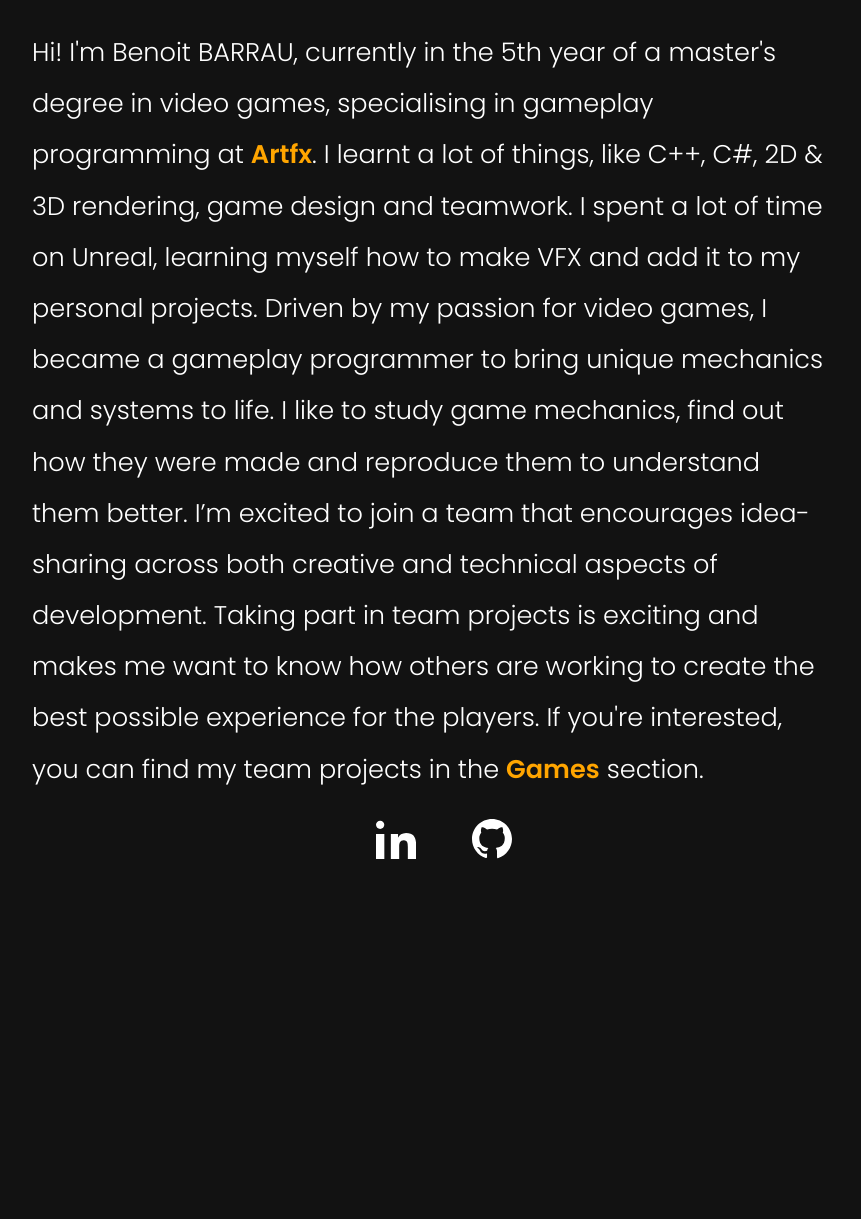
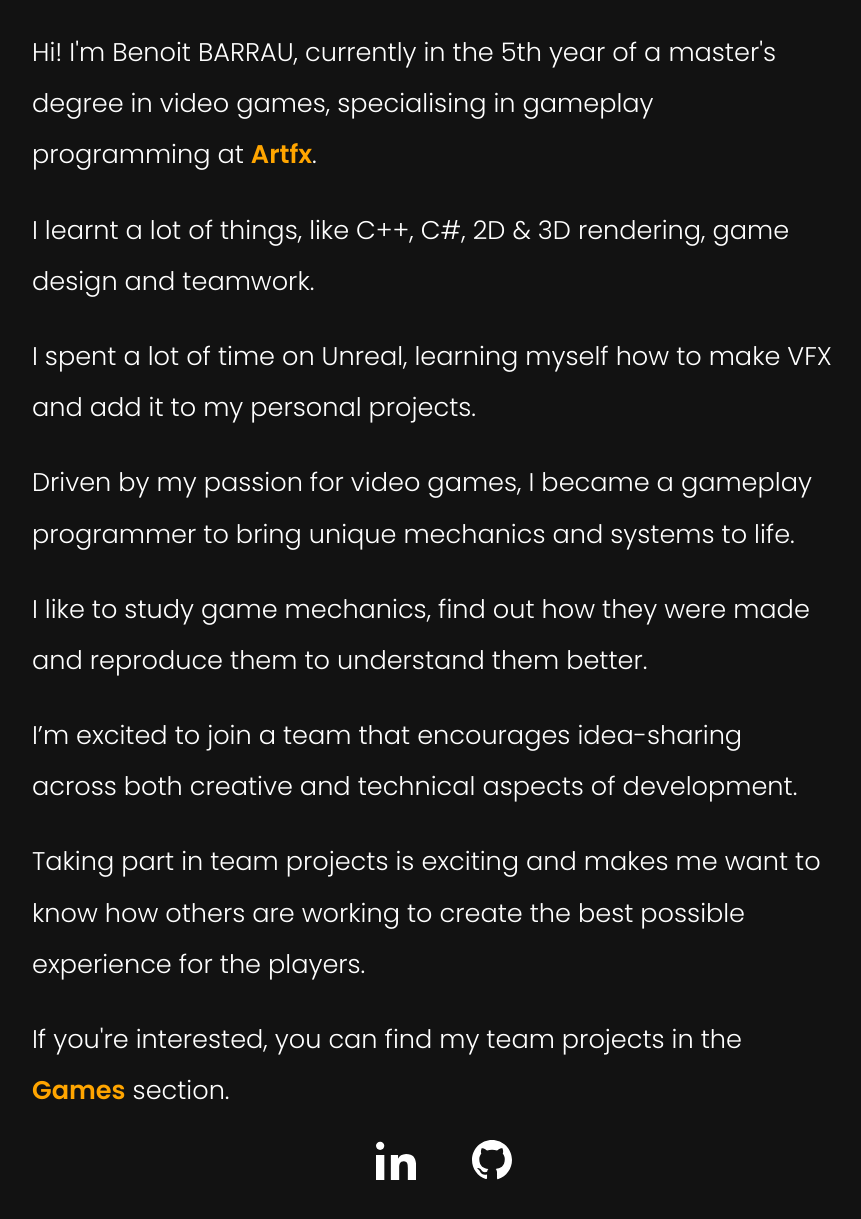
Before and after one commit to Noxtibe/noxtibe.github.io, a Jekyll site: the page built from about.md, in a window 1280 px wide and 1400 px high, scrolled down 258 px, cut to the strip 181-1400 px from the top of the window. Shown: the whole strip, without its empty margins (208-1069 px from the left). Built offline with Jekyll 4.4.1, drawn with Linux system fonts in a browser that asks for light colours; before the commit the page ends 1337 px from its top, so only the background shows below that.

Commit message:
Update about.md

```diff
--- a/about.md
+++ b/about.md
@@ -16,19 +16,33 @@ permalink: /about/
     <p>
       Hi! I'm Benoit BARRAU, currently in the 5th year of a master's degree in video games, specialising in gameplay programming at
       <a href="https://www.artfx.fr/" target="_blank" class="highlight-link">Artfx</a>.
+    </p>
 
+    <p>
       I learnt a lot of things, like C++, C#, 2D & 3D rendering, game design and teamwork.
+    </p>
 
+    <p>
       I spent a lot of time on Unreal, learning myself how to make VFX and add it to my personal projects.
+    </p>
 
+    <p>
       Driven by my passion for video games, I became a gameplay programmer to bring unique mechanics and systems to life.
+    </p>
 
+    <p>
       I like to study game mechanics, find out how they were made and reproduce them to understand them better.
+    </p>
 
+    <p>
       I’m excited to join a team that encourages idea-sharing across both creative and technical aspects of development.
+    </p>
 
+    <p>
       Taking part in team projects is exciting and makes me want to know how others are working to create the best possible experience for the players.
+    </p>
 
+    <p>
       If you're interested, you can find my team projects in the
       <a href="{{ '/games/' | relative_url }}" class="highlight-link">Games</a> section.
     </p>
```
